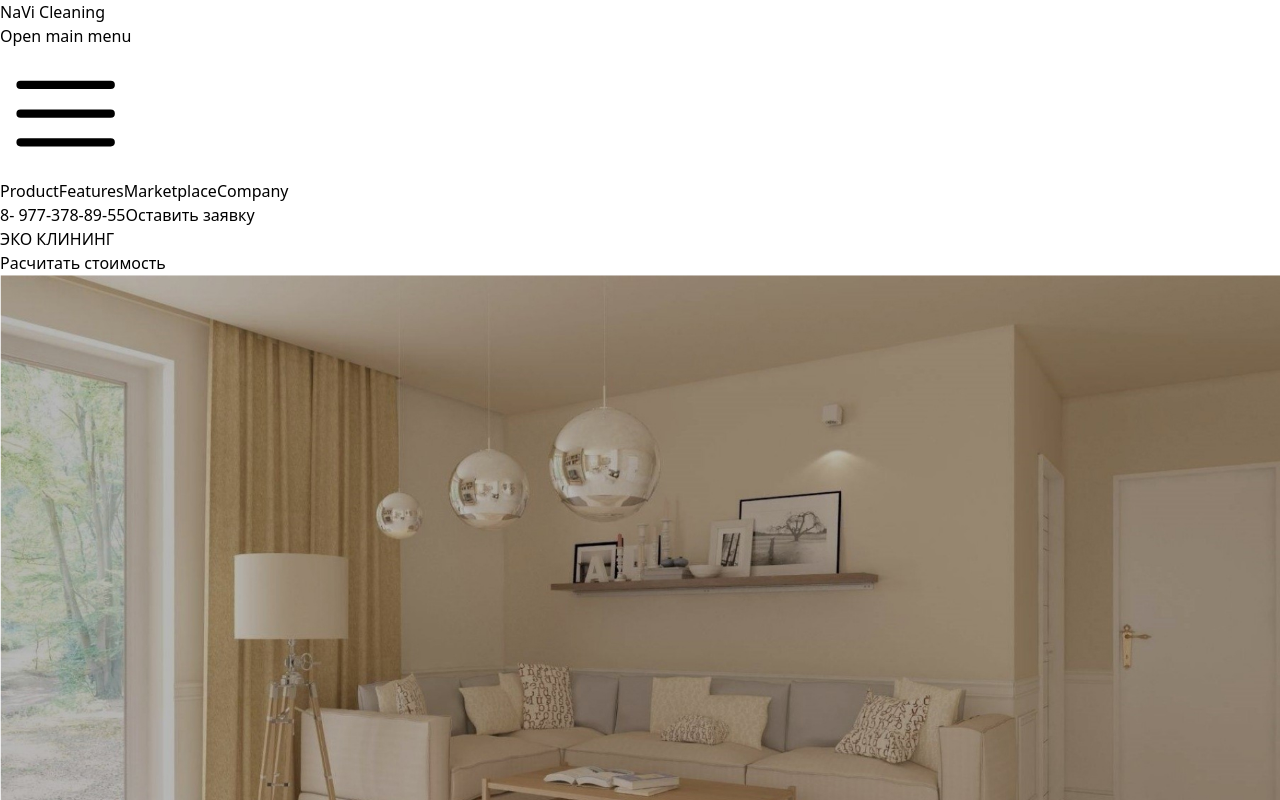
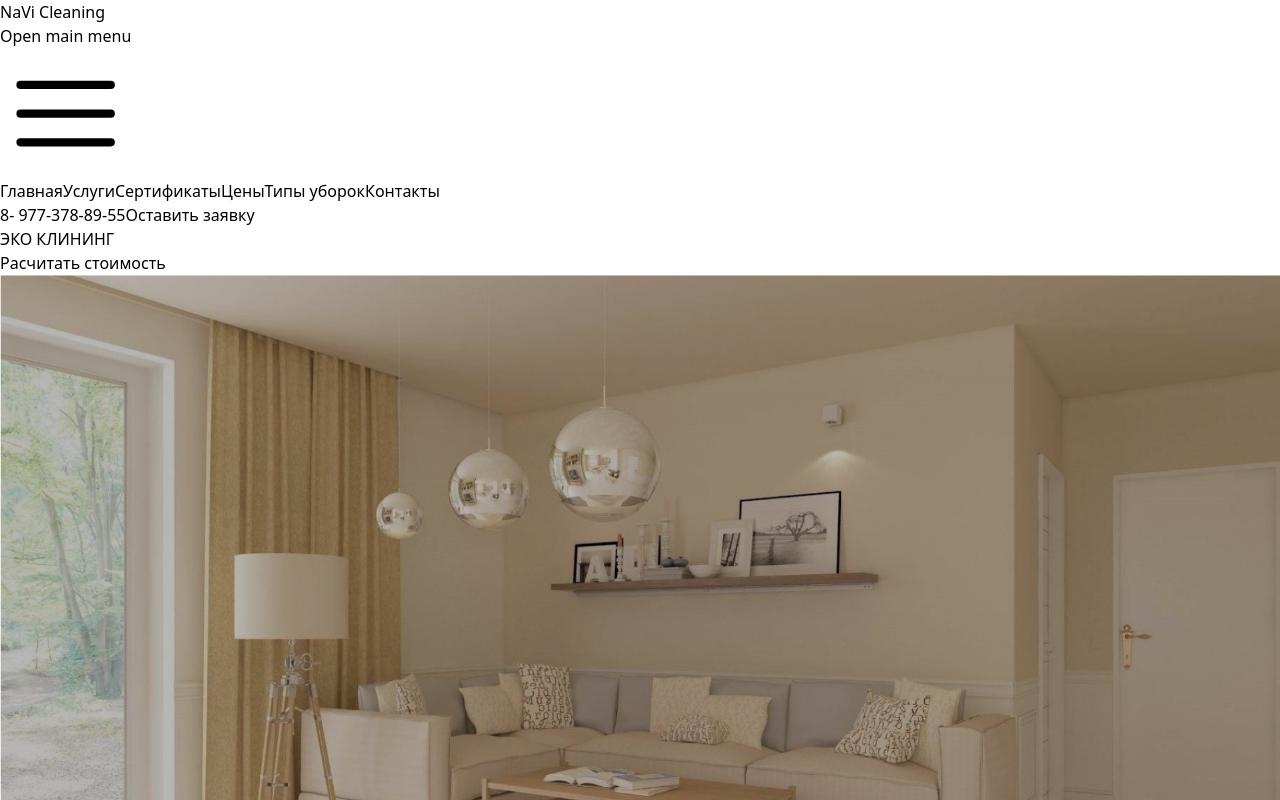
Before and after one commit to andrronov/cleaning, a Vue app: page /#/ in a window 1280 px wide. Shown: the top 800 px of the page. Built offline with nearby package versions, Linux system fonts and the light colour scheme.

Commit message:
header change

```diff
--- a/src/components/UI/defaultLayout.vue
+++ b/src/components/UI/defaultLayout.vue
@@ -35,19 +35,27 @@ import headerNav from '../navigation/headerNav.vue';
 
 const headers = [
   {
-    name: 'Product',
+    name: 'Главная',
     href: '#'
   },
   {
-    name: 'Features',
+    name: 'Услуги',
     href: '#'
   },
   {
-    name: 'Marketplace',
+    name: 'Сертификаты',
     href: '#'
   },
   {
-    name: 'Company',
+    name: 'Цены',
+    href: '#'
+  },
+  {
+    name: 'Типы уборок',
+    href: '#'
+  },
+  {
+    name: 'Контакты',
     href: '#'
   },
 ]
--- a/src/components/landing.vue
+++ b/src/components/landing.vue
@@ -76,7 +76,9 @@
               <img :src="service.img" class="w-full" alt="service picture">
               <h3 class="uppercase text-lg font-medium mt-2">{{ service.title }}</h3>
               <p class="text-[15px] font-light mt-1 mb-4">от {{ service.price }}₽</p>
-              <defButton class="bg-dev-300 text-white w-28 mb-3">Заказать</defButton>
+              <router-link to="/kvartira">
+                <defButton class="bg-dev-300 text-white w-28 mb-3">Заказать</defButton>
+              </router-link>
             </div>
           </div>
           <defButton class="text-white w-44 mt-20 py-3 bg-dev-300 mb-28">Все услуги</defButton>
@@ -157,7 +159,8 @@ const popularServices = [
   {
     title: 'Уборка квартир',
     price: 3990,
-    img: '/img/kvartira-popserv.png'
+    img: '/img/kvartira-popserv.png',
+    link: '/kvartira'
   },
   {
     title: 'Уборка коттеджей',
```
Also changed, not shown: 1 other file (tests, documents, lock files or other folders).
